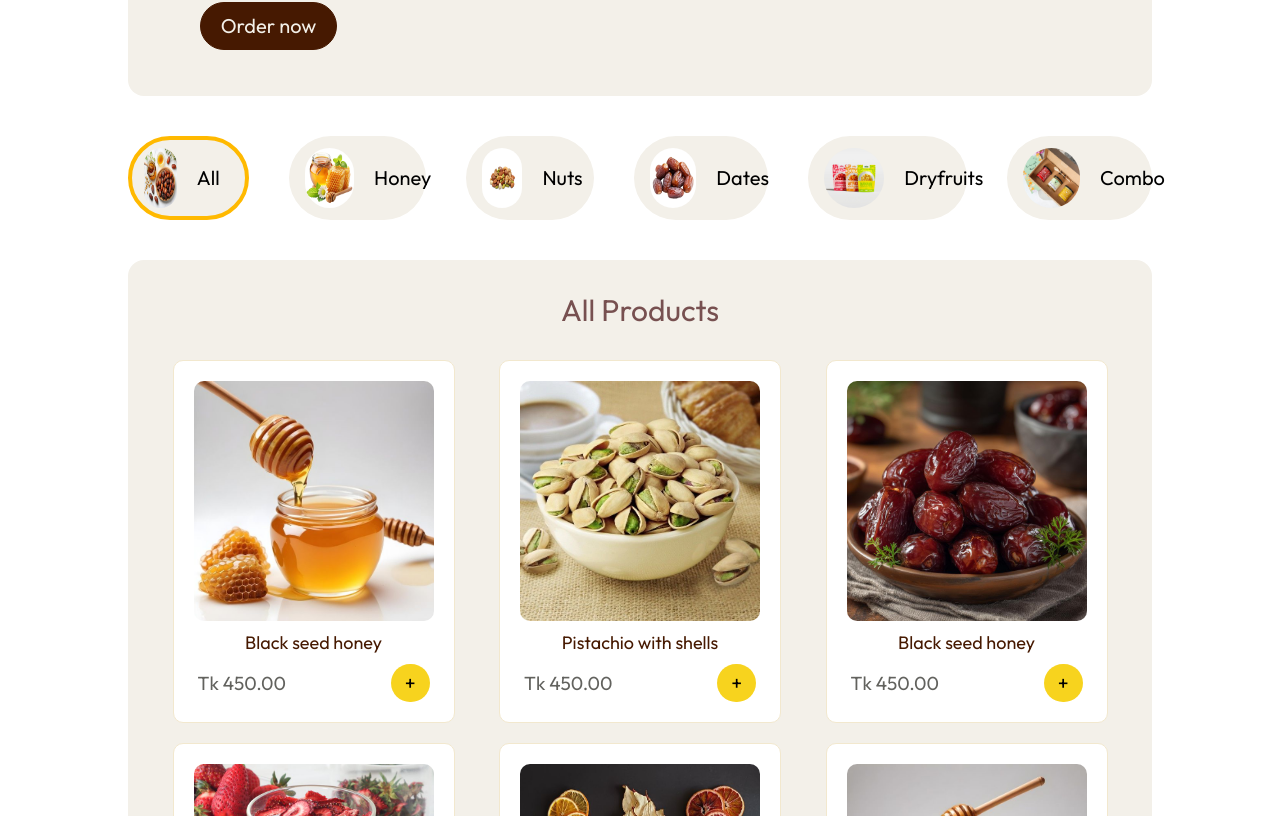
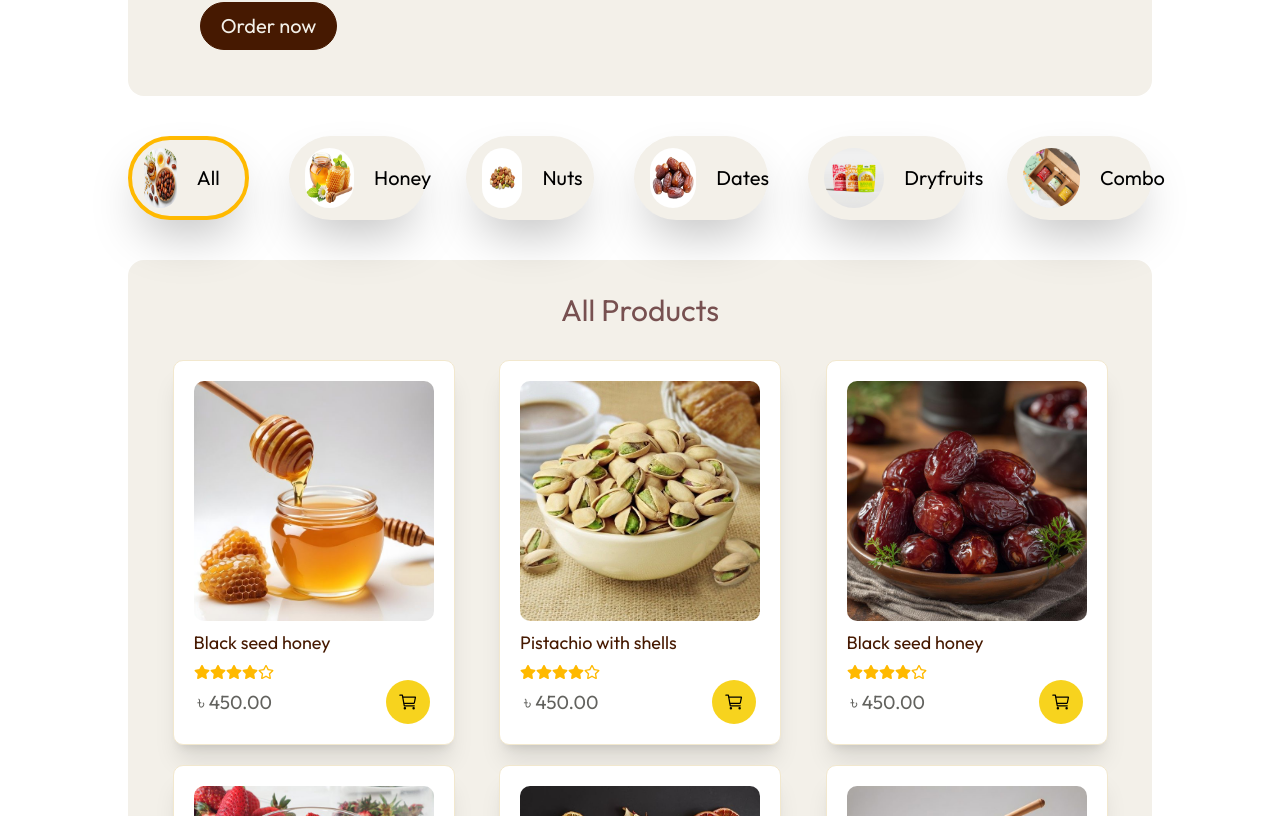
Before and after one commit to NusfaJahan61/Honey-Bee, a React (Vite) app: page / in a window 1280 px wide. Shown: the part 684-1500 px from the top of the page. Built offline with nearby package versions, Linux system fonts and the light colour scheme.

Commit message:
Products page

```diff
--- a/src/assets/assets.js
+++ b/src/assets/assets.js
@@ -13,6 +13,8 @@ import BeeKeepers from './BeeKeepers.jpg'
 import beeKeeping from './beeKeeping.jpg'
 import honeyComb from './honeyComb.jpg'
 import honeyDrop from './honeyDrop.jpg'
+import app_store from './app_store.png'
+import play_store from './play_store.png'
 
 // Nuts image:
 import nuts1 from './nuts1.jpg'
@@ -83,6 +85,8 @@ export const assets = {
   honeyComb,
   beeKeeping,
   honeyDrop,
+  app_store,
+  play_store,
 }
 
 export const category_list = [
--- a/src/components/Category/Category.jsx
+++ b/src/components/Category/Category.jsx
@@ -12,7 +12,7 @@ const Category = () => {
         {
           category_list.map((catItem, index) => {
             return (
-              <div onClick={() => setCategory(catItem.category_name)} key={index} className={`category ${category === catItem.category_name ? "border-amber-400" : "border-transparent"}`} >
+              <div onClick={() => setCategory(catItem.category_name)} key={index} className={`category shadow-2xl ${category === catItem.category_name ? "border-amber-400" : "border-transparent"}`} >
                 <img src={catItem.icon} className='-ml-7 rounded-[50px] w-15 h-15' alt="combo" />
                 <p>{catItem.category_name}</p>
               </div>
--- a/src/components/Description/Description.jsx
+++ b/src/components/Description/Description.jsx
@@ -45,22 +45,22 @@ const Description = () => {
                           </p>
                         </div>
                         <div className="mt-2">
-                          <p className="flex items-center gap-2 text-[18px]">
-                            <div className="text-2xl text-amber-900">
+                          <h2 className="flex items-center gap-2 text-[18px]">
+                            <p className="text-2xl text-amber-900">
                               <BsTruck />
-                            </div>Delivery charge   ৳80</p>
+                            </p>Delivery charge   ৳80</h2>
                         </div>
                         <div className="mt-2">
-                          <p className="flex items-center gap-2 text-[18px]">
-                            <div className="text-2xl text-amber-900">
+                          <h2 className="flex items-center gap-2 text-[18px]">
+                            <p className="text-2xl text-amber-900">
                               <SlCalender />
-                            </div>Delivery in 2-4 days</p>
+                            </p>Delivery in 2-4 days</h2>
                         </div>
                         <div className="mt-2">
-                          <p className="flex items-center gap-2 text-[18px]">
-                            <div className="text-2xl text-green-600">
+                          <h2 className="flex items-center gap-2 text-[18px]">
+                            <p className="text-2xl text-green-600">
                               <MdVerified />
-                            </div>Available in Stock</p>
+                            </p>Available in Stock</h2>
                         </div>
                       </div>
                       <button className="bg-[#FFB900] text-[18px] text-black px-10 py-3 rounded-full my-5 w-full hover:bg-[#febc05d5]">Add to Cart</button>
--- a/src/components/Header/Header.jsx
+++ b/src/components/Header/Header.jsx
@@ -2,7 +2,7 @@ import { assets } from '../../assets/assets'
 
 const Header = () => {
   return (
-    <div className='bg-[#F3F0E9] w-full h-[700px] text-amber-950 rounded-2xl flex justify-around'>
+    <div className='bg-[#F3F0E9] w-full h-175 text-amber-950 rounded-2xl flex justify-around'>
       <div className="mt-[14%] ml-[7%]">
         <h1 className='w-[90%] text-8xl mb-5'>Buy the Best & Fresh Honey</h1>
         <p className='w-[80%] text-[18px] mb-5'>Lorem ipsum dolor sit amet consectetur adipisicing elit. In ipsum sapiente ad nihil fugiat reiciendis consequuntur illum iusto ab dolor. Rerum, eligendi quae, laboriosam asperiores doloribus delectus cupiditate quod adipisci dicta exercitationem mollitia ratione magnam.</p>
--- a/src/components/ItemsCard/ItemsCard.jsx
+++ b/src/components/ItemsCard/ItemsCard.jsx
@@ -1,5 +1,10 @@
 import { useContext } from "react"
 import { StoreContext } from "../../StoreContext/StoreContext"
+import { IoCartOutline } from "react-icons/io5";
+import { FaPlus } from "react-icons/fa";
+import { FaMinus } from "react-icons/fa";
+import { FaStar } from "react-icons/fa";
+import { FaRegStar } from "react-icons/fa";
 
 const ItemsCard = ({ id, name, img, price }) => {
 
@@ -7,18 +12,25 @@ const ItemsCard = ({ id, name, img, price }) => {
 
   return (
     <div>
-      <div className="bg-white flex flex-col border border-[#f2e8ce] p-5 mb-5 rounded-[10px]">
+      <div className="bg-white shadow-xl flex flex-col border border-[#f2e8ce] p-5 mb-5 rounded-[10px]">
         <img onClick={() => { setDescription(name); setShowDesc(true) }} className="w-60 h-60 rounded-[10px]" src={img} alt="image" />
-        <h2 className="text-[18px] text-center py-2 text-amber-950">{name}</h2>
+        <h2 className="text-[18px] py-2 text-amber-950">{name}</h2>
+        <div className="flex">
+          <FaStar className="text-[#FFB900]" />
+          <FaStar className="text-[#FFB900]" />
+          <FaStar className="text-[#FFB900]" />
+          <FaStar className="text-[#FFB900]" />
+          <FaRegStar className="text-[#FFB900]" />
+        </div>
         <div className="px-1 flex justify-between items-center ">
-          <p className="text-[19px] text-[#62625e]">Tk  {price}.00</p>
+          <p className="text-[19px] text-[#62625e]">৳  {price}.00</p>
           {
             !cartsItem[id]
-              ? <button onClick={() => addToCart(id)} className="cursor-pointer bg-[#f7d31e] text-[20px] text-center px-3.5 py-1 rounded-[50px]">+</button>
-              : <div className=" bg-[#f7d31e] flex justify-between text-[20px] text-center gap-5 items-center px-5 py-1 rounded-[50px]">
-                <button className="cursor-pointer " onClick={() => removeFromCart(id)}>-</button>
+              ? <button onClick={() => addToCart(id)} className="cursor-pointer bg-[#f7d31e] text-[20px] text-center p-3 rounded-[50px]"><IoCartOutline /></button>
+              : <div className=" bg-[#F3F0E9] flex justify-between text-[20px] text-center gap-5 items-center p-2.5 rounded-[50px]">
+                <button className="cursor-pointer text-[14px] pl-2 " onClick={() => removeFromCart(id)}><FaMinus /></button>
                 <p className="text-[16px]">{cartsItem[id]}</p>
-                <button className="cursor-pointer" onClick={() => addToCart(id)}>+</button>
+                <button className="cursor-pointer text-[14px] pr-2" onClick={() => addToCart(id)}><FaPlus /></button>
               </div>
           }
 
@@ -27,5 +39,4 @@ const ItemsCard = ({ id, name, img, price }) => {
     </div>
   )
 }
-
 export default ItemsCard
--- a/src/pages/LoginPage/Login.jsx
+++ b/src/pages/LoginPage/Login.jsx
@@ -12,7 +12,7 @@ const Login = ({ setShowLogin }) => {
   return (
     <div className="modal-overlay">
       <form className={`bg-[#F3F0E9] w-[30%] ${currState === "Sign up" ? 'h-[55%]' : "h-[50%]"} m-auto mt-[10%] p-10 rounded-2xl`} action="">
-        <img className="ml-[95%] cursor-pointer" onClick={() => { setShowLogin(false); setNav("Home"); enableScroll() }} src={assets.cross_icon} alt="cross" />
+        <img className="ml-[95%] cursor-pointer" onClick={() => { setShowLogin(false); enableScroll() }} src={assets.cross_icon} alt="cross" />
         <h1 className="text-3xl text-amber-950 text-center">{currState}</h1>
         <div className="flex flex-col gap-5 py-5">
           {currState === "Sign up"
```
Also changed, not shown: src/assets/app_store.png (added), src/assets/play_store.png (added).
